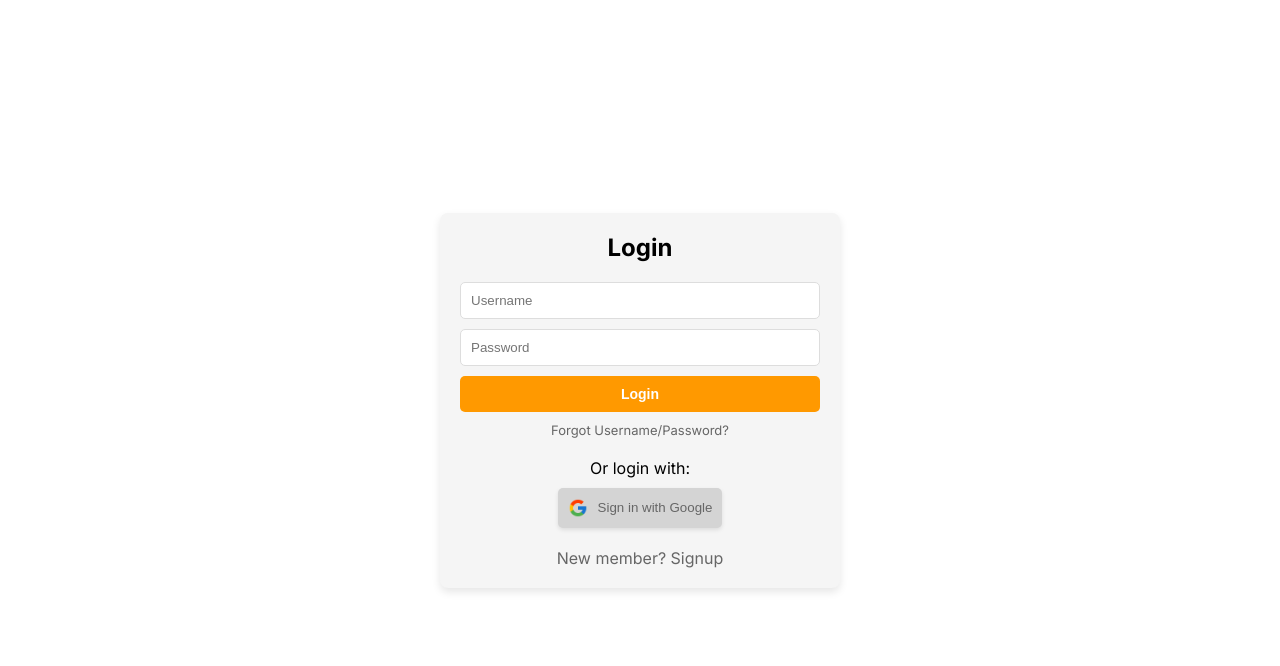
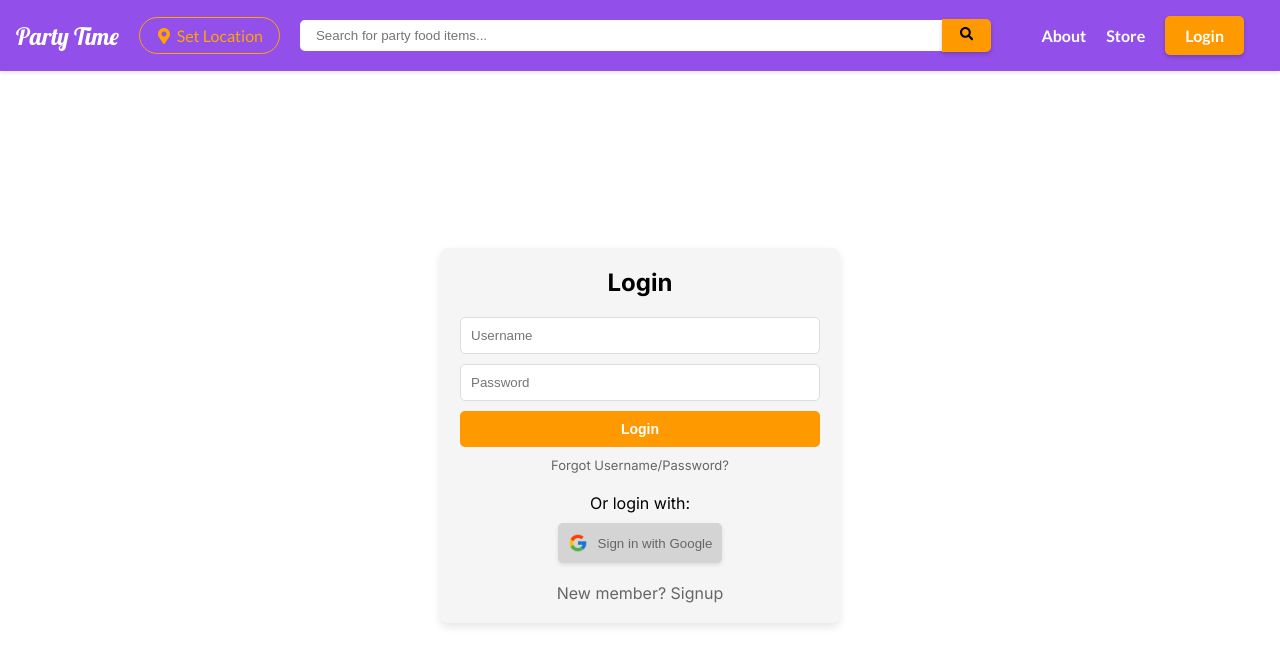
Before and after one commit to Miran-Firdausi/PartyTime, a Next.js app in the folder FrontendNew/: page /login in a window 1280 px wide. Shown: the top 666 px of the page. Built offline with nearby package versions, Linux system fonts and the light colour scheme.

Commit message:
making navbar as a layout component

```diff
--- a/FrontendNew/src/app/layout.js
+++ b/FrontendNew/src/app/layout.js
@@ -1,4 +1,5 @@
 import { Inter } from "next/font/google";
+import Navbar from "@/components/Navbar";
 import "./globals.css";
 
 const inter = Inter({ subsets: ["latin"] });
@@ -12,11 +13,15 @@ export default function RootLayout({ children }) {
   return (
     <html lang="en">
       <head>
-        <style>
-           @import url('https://fonts.googleapis.com/css2?family=Caveat:wght@400..700&family=Comfortaa:wght@300..700&family=Lato:ital,wght@0,100;0,300;0,400;0,700;0,900;1,100;1,300;1,400;1,700;1,900&family=Lobster&family=Montserrat:ital,wght@0,100..900;1,100..900&family=Roboto+Mono:ital,wght@0,100..700;1,100..700&family=Roboto:ital,wght@0,100;0,300;0,400;0,500;0,700;0,900;1,100;1,300;1,400;1,500;1,700;1,900&family=Satisfy&display=swap')
-         </style>
+        <link rel="preconnect" href="https://fonts.googleapis.com" />
+        <link rel="preconnect" href="https://fonts.gstatic.com" crossorigin />
+        <link href="https://fonts.googleapis.com/css2?family=Caveat:wght@400..700&family=Comfortaa:wght@300..700&family=Lato:ital,wght@0,100;0,300;0,400;0,700;0,900;1,100;1,300;1,400;1,700;1,900&family=Lobster&family=Montserrat:ital,wght@0,100..900;1,100..900&family=Roboto+Mono:ital,wght@0,100..700;1,100..700&family=Roboto:ital,wght@0,100;0,300;0,400;0,500;0,700;0,900;1,100;1,300;1,400;1,500;1,700;1,900&family=Satisfy&display=swap" rel="stylesheet" />
       </head>
-      <body className={inter.className}>{children}</body>
+      <body className={inter.className}>
+        <Navbar />
+        {children}
+
+      </body>
     </html>
   );
 }
--- a/FrontendNew/src/app/page.js
+++ b/FrontendNew/src/app/page.js
@@ -6,7 +6,6 @@ import Hero from "@/components/Hero";
 export default function Home() {
   return (
     <div>
-        <Navbar />
         <Hero />
     </div>
   )
--- a/FrontendNew/src/components/AuthForm.js
+++ b/FrontendNew/src/components/AuthForm.js
@@ -1,5 +1,4 @@
-
-'use client'
+"use client"
 import React,{ useState } from 'react';
 import styles from '@/styles/login.module.css'; // Import the CSS file
 
--- a/FrontendNew/src/components/Navbar.js
+++ b/FrontendNew/src/components/Navbar.js
@@ -9,7 +9,7 @@ const Navbar = () => {
     <nav className={styles.navbar}>
       <div className={styles['navbar-left']}>
         {/* <Image src="/images/logo.png" alt="Logo" width={100} height={50} /> */}
-        <h1 className={styles.logo}>Party Time</h1>
+        <h1><Link className={styles.logo} href="/">Party Time</Link></h1>
         <div className={styles['navbar-location']}>
           <FaMapMarkerAlt />
           <span>Set Location</span>
@@ -20,8 +20,8 @@ const Navbar = () => {
         <button><FaSearch /></button>
       </div>
       <div className={styles['navbar-links']}>
-        <Link href="/about">About</Link>
-        <Link href="/store">Store</Link>
+        <Link className={styles.navlink} href="/about">About</Link>
+        <Link className={styles.navlink} href="/store">Store</Link>
         <Link className={styles.Login} href="/login">Login</Link>
       </div>
     </nav>
--- a/FrontendNew/src/styles/login.module.css
+++ b/FrontendNew/src/styles/login.module.css
@@ -2,7 +2,7 @@
     display: flex;
     justify-content: center;
     align-items: center;
-    height: 100vh;
+    height: calc(100dvh - 71px);
   }
 
   .loginForm {
--- a/FrontendNew/src/styles/navbar.module.css
+++ b/FrontendNew/src/styles/navbar.module.css
@@ -25,8 +25,16 @@
     font-style: normal;
     font-size: 24px;
     margin-right: 20px;
-    cursor: pointer; /* Add cursor pointer for better user interaction */
+    text-decoration: none;
+    color: #fff;
+    cursor: pointer;
+    transition: color 0.3s ease; /* Smooth transition effect for color change */
   }
+
+  .logo:hover {
+    color: #ffcc00; /* Change the color on hover */
+  }
+
 
   /* Update styles for .navbar-location */
   /* Improved styles for .navbar-location */
@@ -129,8 +137,8 @@
     transition: color 0.3s ease;
   }
 
-  .navbar-links a:hover {
-    color: #f0f0f0;
+  .navlink:hover {
+    color: rgb(192, 192, 192);
   }
 
 /* Add styles to make .Login look like a button */
```
Also changed, not shown: FrontendNew/src/app/store/page.js (added, +13 -0 lines), FrontendNew/src/components/product/ProductItem.js (added, +17 -0 lines), FrontendNew/src/styles/product.module.css (added).
